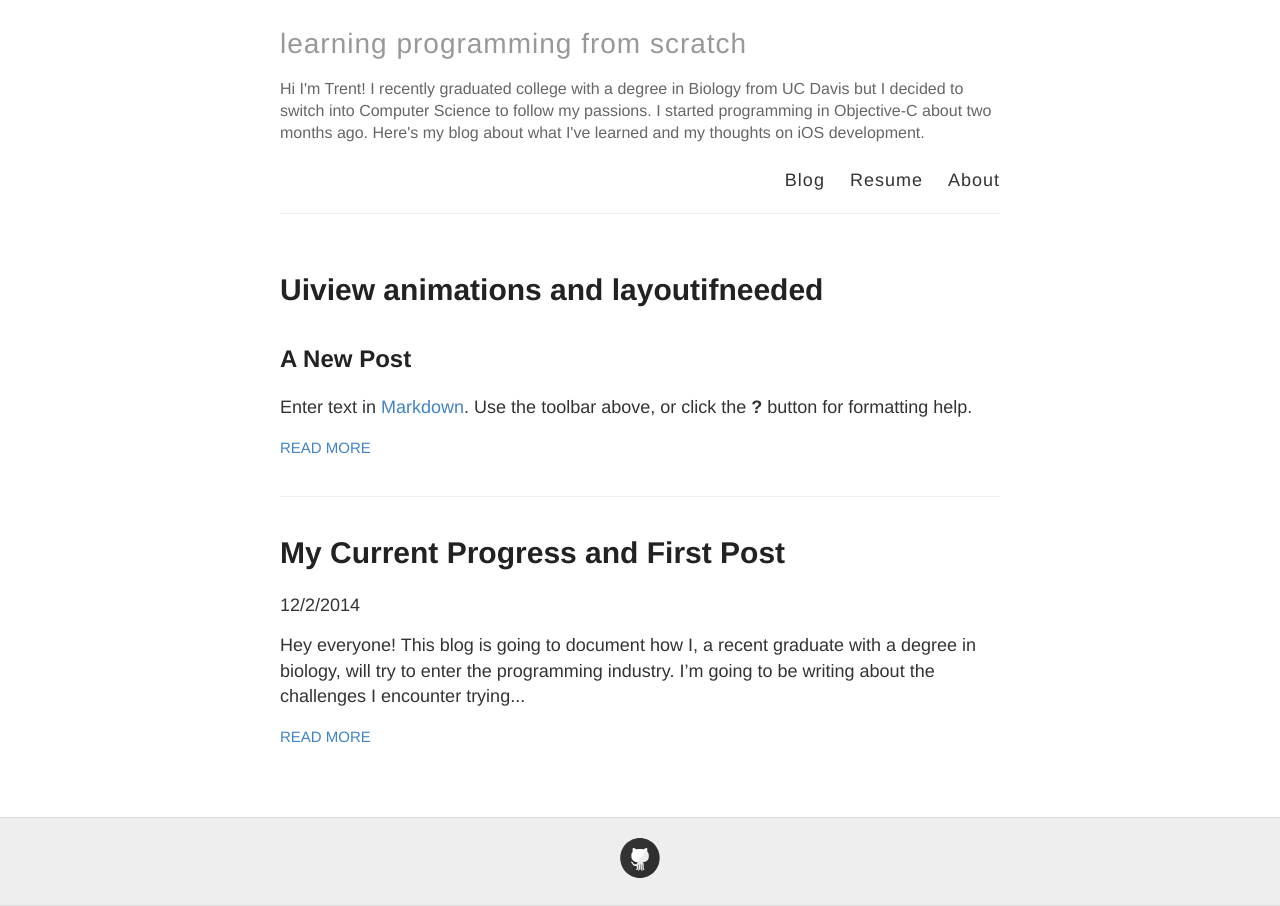
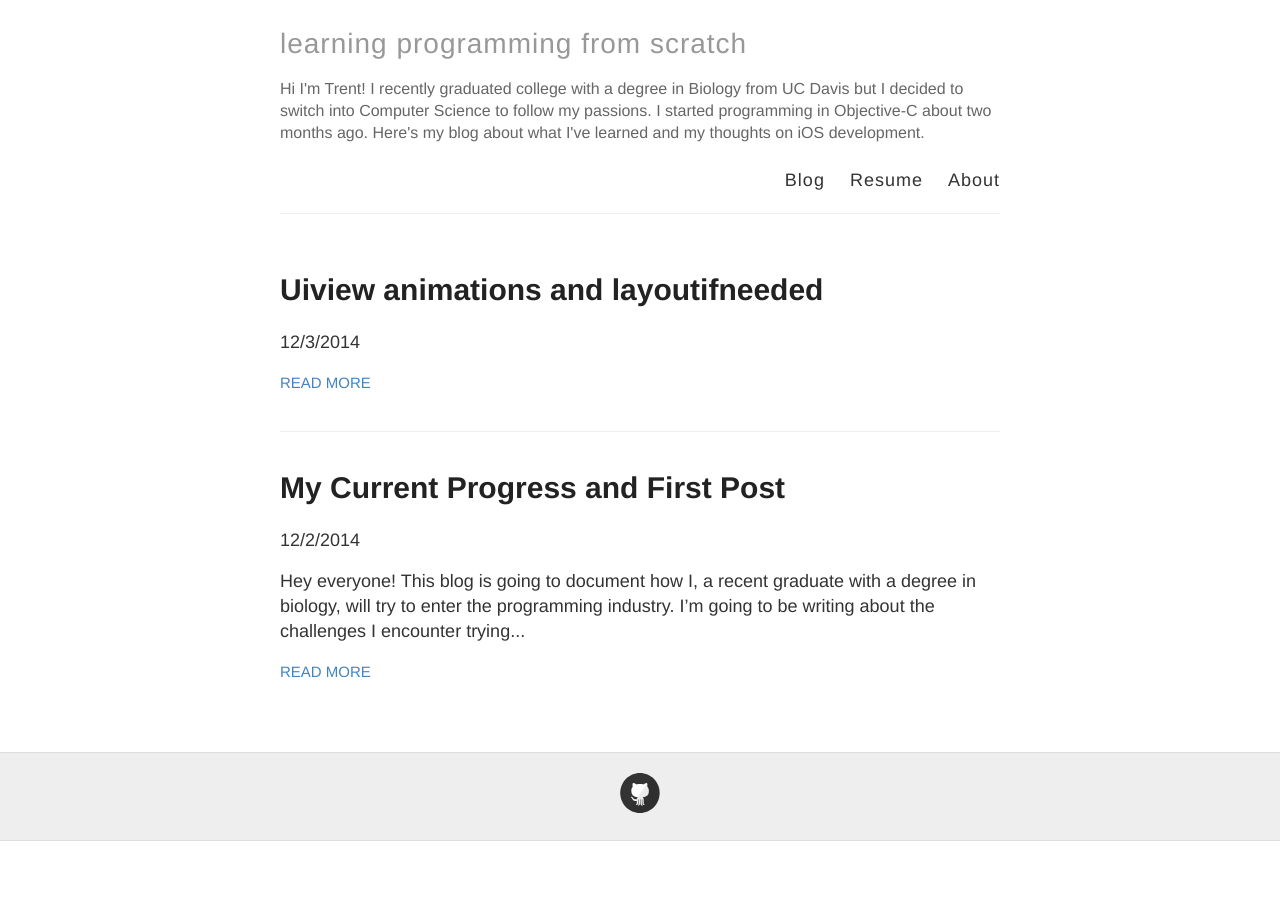
Before and after one commit to trentyou/trentyou.github.io, a Jekyll site: the page built from index.html, in a window 1280 px wide. Built offline with Jekyll 4.4.1, drawn with Linux system fonts in a browser that asks for light colours.

Commit message:
Updated 2014-12-03-UIView Animations and layoutIfNeeded.md

```diff
--- a/_posts/2014-12-03-UIView Animations and layoutIfNeeded.md
+++ b/_posts/2014-12-03-UIView Animations and layoutIfNeeded.md
@@ -2,6 +2,4 @@
 published: true
 ---
 
-## A New Post
-
-Enter text in [Markdown](http://daringfireball.net/projects/markdown/). Use the toolbar above, or click the **?** button for formatting help.
+12/3/2014
```
